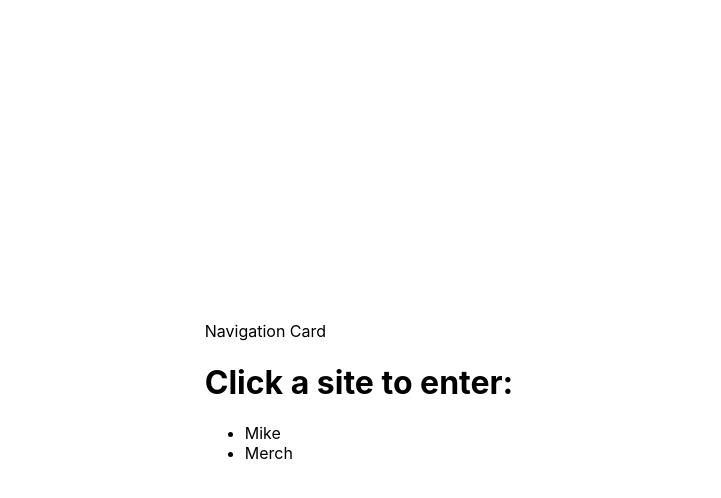
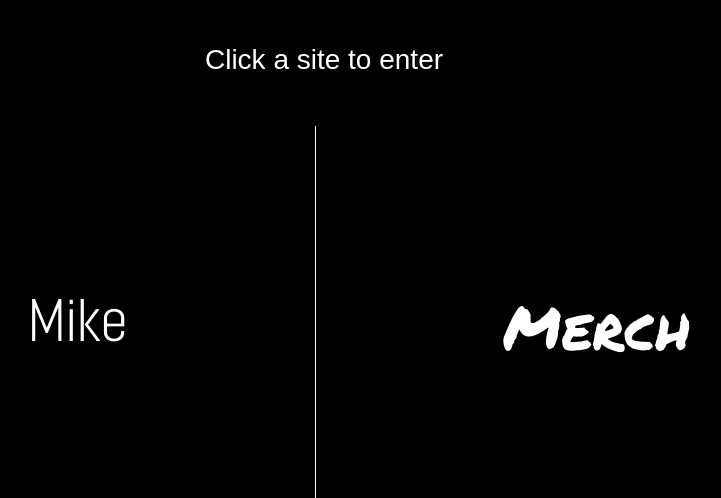
Before and after one commit to MarkRivera/next-merch, a Next.js app: page / in a window 1280 px wide. Shown: the top 498 px of the page, without its empty margins (281-1002 px from the left). Built offline with nearby package versions, Linux system fonts and the light colour scheme.

Commit message:
finished landing page

```diff
--- a/pages/index.js
+++ b/pages/index.js
@@ -1,34 +1,29 @@
 import Head from "next/head";
 import Link from "next/link";
 import styles from "../styles/Home.module.css";
-import Layout from "../components/layout";
+import merchLogo from "../public/images/bg-text.webp";
 
 export default function Home() {
   return (
-    <div className={styles.container}>
+    <>
       <Head>
-        <title>Mike Merchant</title>
+        <title>Mike v Merchant | Mikemerch</title>
         <meta name="description" content="Mike" />
         <link rel="icon" href="/favicon.ico" />
       </Head>
 
-      <main>
-        <Layout>
-          <h1>Click a site to enter:</h1>
-          <ul>
-            <li>
-              <Link href="/mike/">
-                <a>Mike</a>
-              </Link>
-            </li>
-            <li>
-              <Link href="/merch/">
-                <a>Merch</a>
-              </Link>
-            </li>
-          </ul>
-        </Layout>
+      <main className={styles.landingContainer}>
+        <span>Click a site to enter</span>
+        <nav className={styles.landingNav}>
+          <Link href="/mike/" className={styles.landingLink}>
+            <a className={styles.landingMike}>Mike</a>
+          </Link>
+          <div className={styles.landingDivider} />
+          <Link href="/merch/" className={styles.landingLink}>
+            <a className={styles.landingMerch}>Merch</a>
+          </Link>
+        </nav>
       </main>
-    </div>
+    </>
   );
 }
--- a/styles/Home.module.css
+++ b/styles/Home.module.css
@@ -1,121 +1,66 @@
-.container {
-  min-height: 100vh;
-  padding: 0 0.5rem;
+@import url("https://fonts.googleapis.com/css2?family=Lato:wght@300&display=swap");
+@import url("https://fonts.googleapis.com/css2?family=Lato:wght@300&family=Permanent+Marker&display=swap");
+
+.landingContainer {
   display: flex;
   flex-direction: column;
-  justify-content: center;
   align-items: center;
-  height: 100vh;
+
+  font-family: Arial, Helvetica, sans-serif;
+  font-size: 28px;
+  max-width: 1200px;
+  margin: 0 auto;
 }
 
-.main {
-  padding: 5rem 0;
-  flex: 1;
+.landingContainer span {
+  margin-top: 44px;
+}
+
+.landingNav {
+  width: 75%;
+  height: 50vh;
+
   display: flex;
   flex-direction: column;
-  justify-content: center;
+  justify-content: space-around;
   align-items: center;
+  margin-top: 50px;
 }
 
-.footer {
+.landingNav .landingDivider {
   width: 100%;
-  height: 100px;
-  border-top: 1px solid #eaeaea;
-  display: flex;
-  justify-content: center;
-  align-items: center;
+  height: 1px;
+  background-color: #fff;
 }
 
-.footer a {
-  display: flex;
-  justify-content: center;
-  align-items: center;
-  flex-grow: 1;
+@font-face {
+  font-family: "OpinionPro";
+  src: url("../public/fonts/OP.otf") format("truetype");
 }
 
-.title a {
-  color: #0070f3;
-  text-decoration: none;
+.landingNav .landingMike {
+  font-size: 60px;
+  font-family: "OpinionPro", sans-serif;
+  padding: 50px;
 }
 
-.title a:hover,
-.title a:focus,
-.title a:active {
-  text-decoration: underline;
+.landingNav .landingMerch {
+  font-size: 60px;
+  font-family: "Permanent Marker", cursive;
+  padding: 50px;
 }
 
-.title {
-  margin: 0;
-  line-height: 1.15;
-  font-size: 4rem;
-}
+@media screen and (min-width: 768px) {
+  .landingContainer span {
+    margin-right: 70px;
+  }
 
-.title,
-.description {
-  text-align: center;
-}
+  .landingNav {
+    flex-direction: row;
+  }
 
-.description {
-  line-height: 1.5;
-  font-size: 1.5rem;
-}
-
-.code {
-  background: #fafafa;
-  border-radius: 5px;
-  padding: 0.75rem;
-  font-size: 1.1rem;
-  font-family: Menlo, Monaco, Lucida Console, Liberation Mono, DejaVu Sans Mono,
-    Bitstream Vera Sans Mono, Courier New, monospace;
-}
-
-.grid {
-  display: flex;
-  align-items: center;
-  justify-content: center;
-  flex-wrap: wrap;
-  max-width: 800px;
-  margin-top: 3rem;
-}
-
-.card {
-  margin: 1rem;
-  padding: 1.5rem;
-  text-align: left;
-  color: inherit;
-  text-decoration: none;
-  border: 1px solid #eaeaea;
-  border-radius: 10px;
-  transition: color 0.15s ease, border-color 0.15s ease;
-  width: 45%;
-}
-
-.card:hover,
-.card:focus,
-.card:active {
-  color: #0070f3;
-  border-color: #0070f3;
-}
-
-.card h2 {
-  margin: 0 0 1rem 0;
-  font-size: 1.5rem;
-}
-
-.card p {
-  margin: 0;
-  font-size: 1.25rem;
-  line-height: 1.5;
-}
-
-.logo {
-  height: 1em;
-  margin-left: 0.5rem;
-}
-
-@media (max-width: 600px) {
-  .grid {
-    width: 100%;
-    flex-direction: column;
+  .landingNav .landingDivider {
+    height: 100%;
+    width: 1px;
   }
 }
--- a/styles/globals.css
+++ b/styles/globals.css
@@ -4,6 +4,8 @@ body {
   margin: 0;
   font-family: -apple-system, BlinkMacSystemFont, Segoe UI, Roboto, Oxygen,
     Ubuntu, Cantarell, Fira Sans, Droid Sans, Helvetica Neue, sans-serif;
+  background-color: #000;
+  color: #fff;
 }
 
 a {
```
Also changed, not shown: public/fonts/OP.otf (added).
